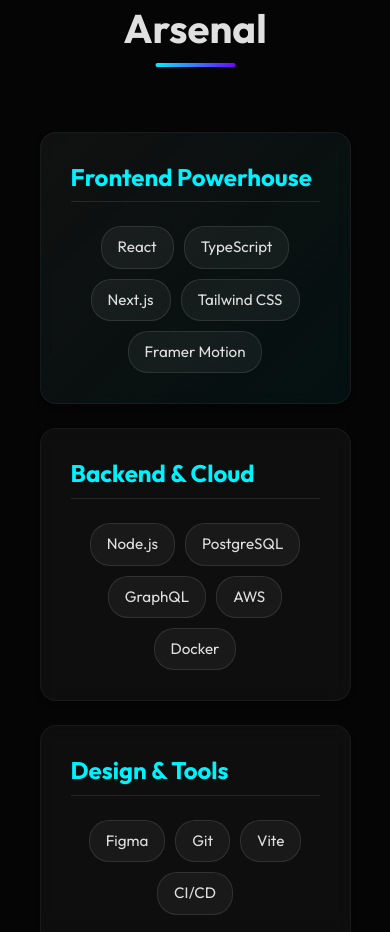
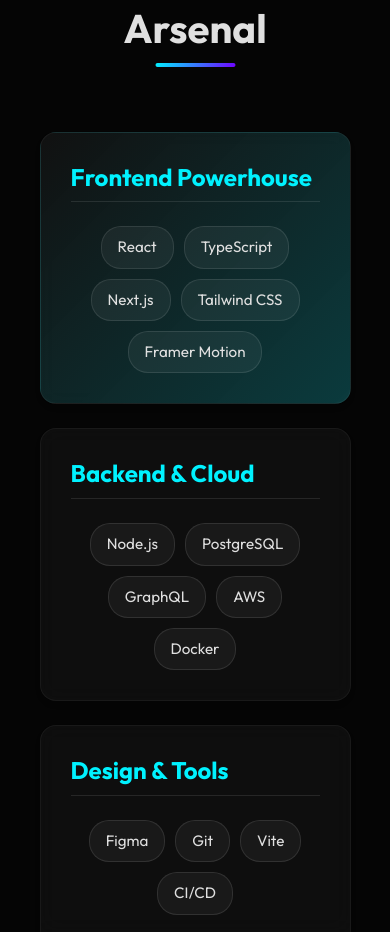
Before and after one commit to arsalanbardsiri/portfolio-react, a React (Vite) app: page / in a window 390 px wide. Shown: the part 3980-4912 px from the top of the page. Built offline with nearby package versions, Linux system fonts and the light colour scheme.

Commit message:
fix: responsive and theme-aware polish for SaaS upgrade

```diff
--- a/src/components/Hero.tsx
+++ b/src/components/Hero.tsx
@@ -44,7 +44,7 @@
             left: '-10%',
             width: '600px',
             height: '600px',
-            background: 'radial-gradient(circle, rgba(0, 242, 255, 0.2) 0%, rgba(0, 0, 0, 0) 70%)',
+            background: 'radial-gradient(circle, var(--aurora-1) 0%, rgba(0, 0, 0, 0) 70%)',
             filter: 'blur(60px)',
           }}
         />
@@ -62,7 +62,7 @@
             right: '-10%',
             width: '700px',
             height: '700px',
-            background: 'radial-gradient(circle, rgba(112, 0, 255, 0.15) 0%, rgba(0, 0, 0, 0) 70%)',
+            background: 'radial-gradient(circle, var(--aurora-2) 0%, rgba(0, 0, 0, 0) 70%)',
             filter: 'blur(80px)',
           }}
         />
@@ -80,7 +80,7 @@
             left: '30%',
             width: '800px',
             height: '800px',
-            background: 'radial-gradient(circle, rgba(0, 81, 255, 0.15) 0%, rgba(0, 0, 0, 0) 70%)',
+            background: 'radial-gradient(circle, var(--aurora-3) 0%, rgba(0, 0, 0, 0) 70%)',
             filter: 'blur(100px)',
           }}
         />
--- a/src/components/SkillsGrid.tsx
+++ b/src/components/SkillsGrid.tsx
@@ -80,15 +80,18 @@
         .item-0 {
           grid-column: span 2; /* Frontend spans 2 columns */
           grid-row: span 2;    /* And 2 rows for prominence */
-          background: linear-gradient(135deg, rgba(20,20,20,0.8) 0%, rgba(0, 242, 255, 0.05) 100%);
+          background: var(--card-bg); /* Use global card bg */
+          background-image: linear-gradient(135deg, var(--card-bg) 0%, var(--aurora-1) 100%); /* Subtle tint */
         }
 
         .item-1 {
           grid-column: span 1; /* Backend */
+          background: var(--card-bg);
         }
 
         .item-2 {
           grid-column: span 1; /* Tools */
+          background: var(--card-bg);
         }
 
         @media (max-width: 900px) {
--- a/src/styles/global.css
+++ b/src/styles/global.css
@@ -28,6 +28,11 @@
   --radius-full: 9999px;
 
   --font-main: 'Outfit', sans-serif;
+
+  /* Aurora Gradient Colors (Dark Mode) */
+  --aurora-1: rgba(0, 242, 255, 0.2);
+  --aurora-2: rgba(112, 0, 255, 0.15);
+  --aurora-3: rgba(0, 81, 255, 0.15);
 }
 
 [data-theme='light'] {
@@ -41,7 +46,8 @@
   /* Purple */
   --accent-gradient: linear-gradient(135deg, var(--primary), var(--secondary));
 
-  --card-bg: rgba(255, 255, 255, 0.8);
+  --card-bg: rgba(255, 255, 255, 0.6);
+  /* More transparent for light mode glass */
   --card-border: rgba(0, 0, 0, 0.05);
   --glass-bg: rgba(255, 255, 255, 0.8);
   --glass-border: rgba(0, 0, 0, 0.05);
@@ -50,6 +56,11 @@
   --shadow-md: 0 10px 15px -3px rgba(0, 0, 0, 0.1);
   --shadow-lg: 0 20px 25px -5px rgba(0, 0, 0, 0.15);
   --shadow-glow: 0 0 20px rgba(0, 81, 255, 0.15);
+
+  /* Aurora Gradient Colors (Light Mode) */
+  --aurora-1: rgba(0, 180, 255, 0.25);
+  --aurora-2: rgba(130, 80, 255, 0.2);
+  --aurora-3: rgba(0, 200, 200, 0.2);
 }
 
 /* Reset & Base Styles */
@@ -161,13 +172,15 @@
 .glass-card {
   background: var(--card-bg);
   backdrop-filter: blur(10px);
-  border: 1px solid rgba(255, 255, 255, 0.05); /* Thinner, more subtle border */
+  border: 1px solid rgba(255, 255, 255, 0.05);
+  /* Thinner, more subtle border */
   border-radius: var(--radius-md);
   box-shadow: 0 4px 6px -1px rgba(0, 0, 0, 0.1), 0 2px 4px -1px rgba(0, 0, 0, 0.06);
   transition: transform 0.3s ease, box-shadow 0.3s ease, border-color 0.3s ease;
   position: relative;
   z-index: 1;
-  overflow: hidden; /* Ensure inner glow doesn't spill */
+  overflow: hidden;
+  /* Ensure inner glow doesn't spill */
 }
 
 /* Rotating Light Border Effect - Refined */
@@ -175,7 +188,8 @@
   content: '';
   position: absolute;
   inset: 0;
-  padding: 1px; /* Thinner gradient border */
+  padding: 1px;
+  /* Thinner gradient border */
   border-radius: inherit;
   background: conic-gradient(from var(--angle),
       transparent 0%,
@@ -193,7 +207,8 @@
   pointer-events: none;
   opacity: 0;
   transition: opacity 0.3s ease;
-  animation: rotate-gradient 4s linear infinite; /* Slower rotation */
+  animation: rotate-gradient 4s linear infinite;
+  /* Slower rotation */
 }
 
 .glass-card:hover::before {
@@ -202,8 +217,10 @@
 
 .glass-card:hover {
   transform: translateY(-5px);
-  box-shadow: 0 20px 40px -5px rgba(0, 0, 0, 0.4), 0 0 20px rgba(0, 242, 255, 0.1); /* Refined glow */
-  border-color: rgba(0, 242, 255, 0.2); /* Subtle border color change */
+  box-shadow: 0 20px 40px -5px rgba(0, 0, 0, 0.4), 0 0 20px rgba(0, 242, 255, 0.1);
+  /* Refined glow */
+  border-color: rgba(0, 242, 255, 0.2);
+  /* Subtle border color change */
 }
 
 @keyframes rotate-gradient {
```
